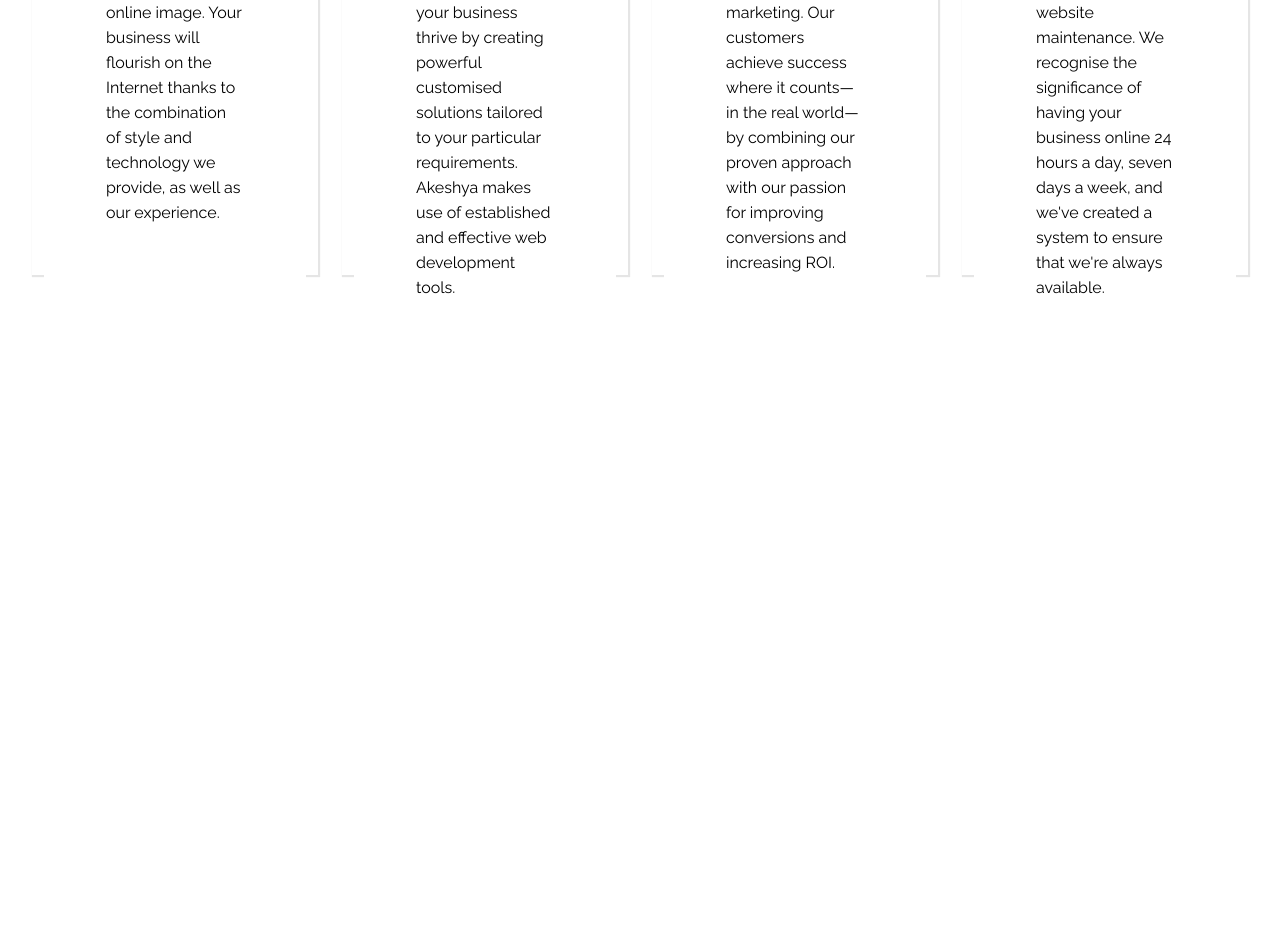
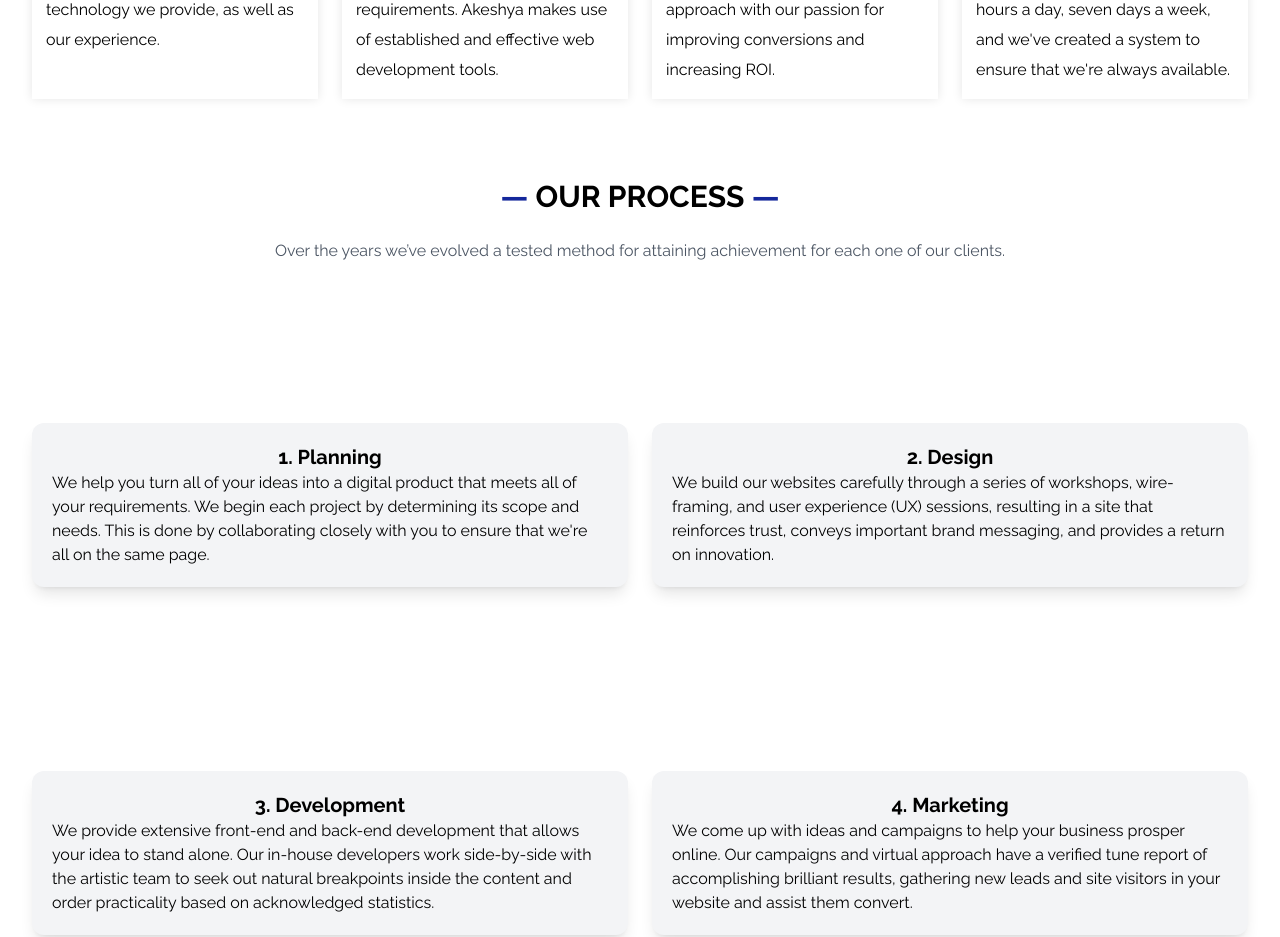
Before and after one commit to TarunPatidar04/AKESHYA, a React (Vite) app: page / in a window 1280 px wide. Shown: the part 1860-2797 px from the top of the page. Before the commit the page ends 2222 px from the top, so only its background shows below. Built offline with nearby package versions, Linux system fonts and the light colour scheme.

Commit message:
WIP Working on a OurProcess component

```diff
--- a/src/App.jsx
+++ b/src/App.jsx
@@ -3,6 +3,7 @@ import Navbar from "./components/Navbar";
 import Main from "./components/Main";
 import AboutUs from "./components/AboutUs";
 import Services from "./components/Services";
+import OurProcess from "./components/OurProcess";
 
 const App = () => {
   return (
@@ -11,6 +12,7 @@ const App = () => {
       <Main />
       <AboutUs />
       <Services />
+      <OurProcess/>
     </>
   );
 };
--- a/src/cardComponent/Card.css
+++ b/src/cardComponent/Card.css
@@ -1,6 +1,6 @@
 .card {
-  height: 550px;
-  box-shadow: 1px 1px 1px 1px rgba(0, 0, 0, 0.1);
+  box-shadow: 0px 0px 10px rgba(0, 0, 0, 0.1);
+
 }
 
 .card .heading {
@@ -10,7 +10,7 @@
 
 
 .card p {
-  line-height: 25px;
+  line-height: 30px;
   padding-top: 10px;
 }
 
@@ -41,7 +41,7 @@
   max-width: 262px;
   background-color: white;
   border-radius: 4px;
-  padding: 62px;
+  padding: 2px;
   margin: 12px;
   text-decoration: none;
   z-index: 0;
--- /dev/null
+++ b/src/cardComponent/Card2.jsx
@@ -0,0 +1,16 @@
+import React from "react";
+
+const Card2 = ({ heading, description }) => {
+  return (
+    <div className="relative shadow-lg rounded-xl overflow-hidden mb-40 bg-gray-100 hover:bg-customBlue hover:text-white">
+      <div className=" inset-0 bg-gray-100 blur"></div>
+      <div className="p-5 leading-6 relative ">
+        <p className="text-center font-bold text-xl">{heading}</p>
+        <p className="">{description}</p>
+      </div>
+      <div className="shadow-2xl absolute bg-gray-200"></div>
+    </div>
+  );
+};
+
+export default Card2;
--- /dev/null
+++ b/src/components/OurProcess.jsx
@@ -0,0 +1,53 @@
+import React from "react";
+import Card2 from "../cardComponent/Card2";
+
+const OurProcess = () => {
+  const cardData = [
+    {
+      heading: "1. Planning",
+      description:
+        "We help you turn all of your ideas into a digital product that meets all of your requirements. We begin each project by determining its scope and needs. This is done by collaborating closely with you to ensure that we're all on the same page.",
+    },
+    {
+      heading: "2. Design",
+      description:
+        "We build our websites carefully through a series of workshops, wire-framing, and user experience (UX) sessions, resulting in a site that reinforces trust, conveys important brand messaging, and provides a return on innovation.",
+    },
+    {
+      heading: "3. Development",
+      description:
+        "We provide extensive front-end and back-end development that allows your idea to stand alone. Our in-house developers work side-by-side with the artistic team to seek out natural breakpoints inside the content and order practicality based on acknowledged statistics.",
+    },
+    {
+      heading: "4. Marketing",
+      description:
+        "We come up with ideas and campaigns to help your business prosper online. Our campaigns and virtual approach have a verified tune report of accomplishing brilliant results, gathering new leads and site visitors in your website and assist them convert.",
+    },
+  ];
+
+  return (
+    <div className="py-10 max-w-7xl mx-auto">
+      <div className="px-4 sm:px-6 lg:px-8">
+        <h2 className="text-3xl font-bold text-center text-black mb-6 ">
+          <span className="text-customBlue">&#8212;</span> OUR PROCESS{" "}
+          <span className="text-customBlue">&#8212;</span>
+        </h2>
+        <p className="text-center text-gray-600  mb-40">
+          Over the years we’ve evolved a tested method for attaining achievement
+          for each one of our clients.
+        </p>
+        <div className="grid grid-cols-1 sm:grid-cols-2 md:grid-cols-2 gap-6">
+          {cardData.map((data, index) => (
+            <Card2
+              key={index}
+              heading={data.heading}
+              description={data.description}
+            />
+          ))}
+        </div>
+      </div>
+    </div>
+  );
+};
+
+export default OurProcess;
```
